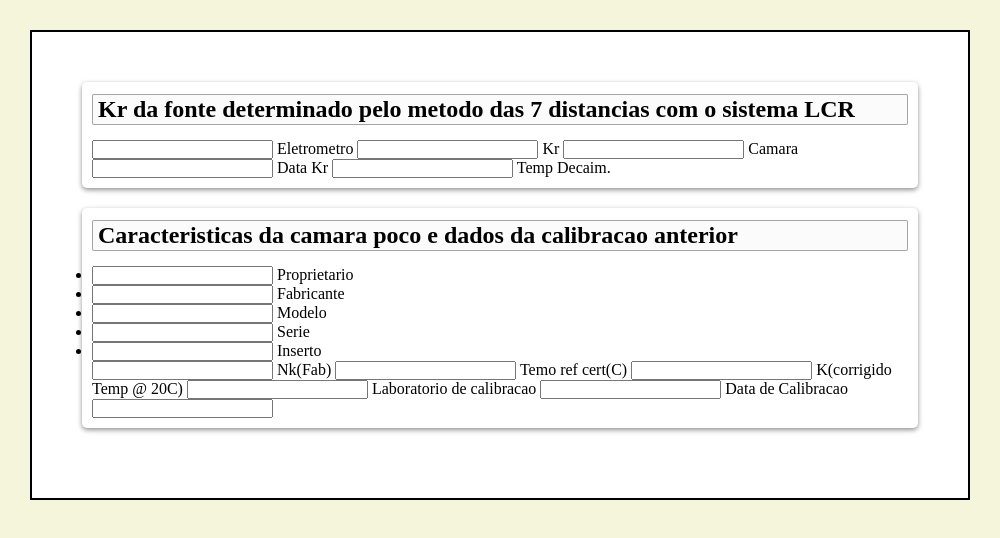
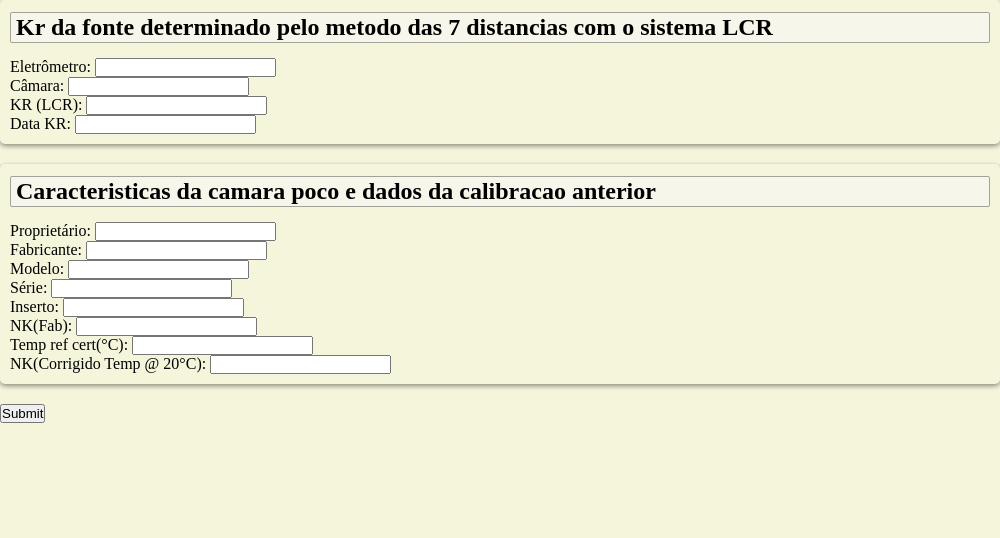
Before and after one commit to SGomesAquilla/ExcelEditor, an Electron app: page index.html in a window 1000 px wide. Drawn offline with Linux system fonts and the light colour scheme; files whose address does not match are found by name.

Commit message:
index.html

```diff
--- a/index.html
+++ b/index.html
@@ -7,35 +7,71 @@
     <title>LCRAPP</title>
 </head>
 <body>
-    <div class="container">
+    <div class="major-container">
         <section>
             <h2>Kr da fonte determinado pelo metodo das 7 distancias com o sistema LCR</h2>
-            <input> Eletrometro
-            <input> Kr
-            <input> Camara
-            <input> Data Kr
-            <input class="display-only"> Temp Decaim.
+            <div class="input-container">
+                <div class="input-group">
+                    <label for="eletrometro">Eletrômetro:</label>
+                    <input type="text" id="eletrometro">
+                </div>
+                <div class="input-group">
+                    <label for="camara">Câmara:</label>
+                    <input type="text" id="camara">
+                </div>
+                <div class="input-group">
+                    <label for="KR(LCR)">KR (LCR):</label>
+                    <input type="text" id="KR(LCR)">
+                </div>
+                <div class="input-group">
+                    <label for="DataKR">Data KR:</label>
+                    <input type="text" id="DataKR">
+                </div>
+            </div>
         </section>
         <section>
             <h2>Caracteristicas da camara poco e dados da calibracao anterior</h2>
-            <ul>
-                <li><input> Proprietario</li>
-                <li><input> Fabricante</li>
-                <li><input> Modelo</li>
-                <li><input> Serie</li>
-                <li><input> Inserto</li>
-                <input> Nk(Fab)
-                <input> Temo ref cert(C)
-                <input> K(corrigido Temp @ 20C)
-                <input> Laboratorio de calibracao
-                <input> Data de Calibracao
-                <input class="display-only">
-            </ul>
+            <div class="input-container">
+                <div class="input-group">
+                    <label for="proprietario">Proprietário:</label>
+                    <input type="text" id="proprietario">
+                </div>
+                <div class="input-group">
+                    <label for="fabricante">Fabricante:</label>
+                    <input type="text" id="fabricante">
+                </div>
+                <div class="input-group">
+                    <label for="modelo">Modelo:</label>
+                    <input type="text" id="modelo">
+                </div>
+                <div class="input-group">
+                    <label for="serie">Série:</label>
+                    <input type="text" id="serie">
+                </div>
+                <div class="input-group">
+                    <label for="inserto">Inserto:</label>
+                    <input type="text" id="inserto">
+                </div>
+                <div class="input-group">
+                    <label for="NK(Fab)">NK(Fab):</label>
+                    <input type="text" id="NK(Fab)">
+                </div>
+                <div class="input-group">
+                    <label for="TempRefCert">Temp ref cert(°C):</label>
+                    <input type="text" id="TempRefCert">
+                </div>
+                <div class="input-group">
+                    <label for="NKCorrigido">NK(Corrigido Temp @ 20°C):</label>
+                    <input type="text" id="NKCorrigido">
+                </div>
+            </div>
         </section>
+        <button onclick="run.exportToSheetValues()">Submit</button>
+        <div id="test"></div>
     </div>
 </body>
 <footer>
 
 </footer>
-<script> src='C:/Users/aquil/Desktop/Dev Study/LCR_Excel/frontend/script.js' </script>
+<script src='frontend/renderer.js'></script>
 </html>
```
